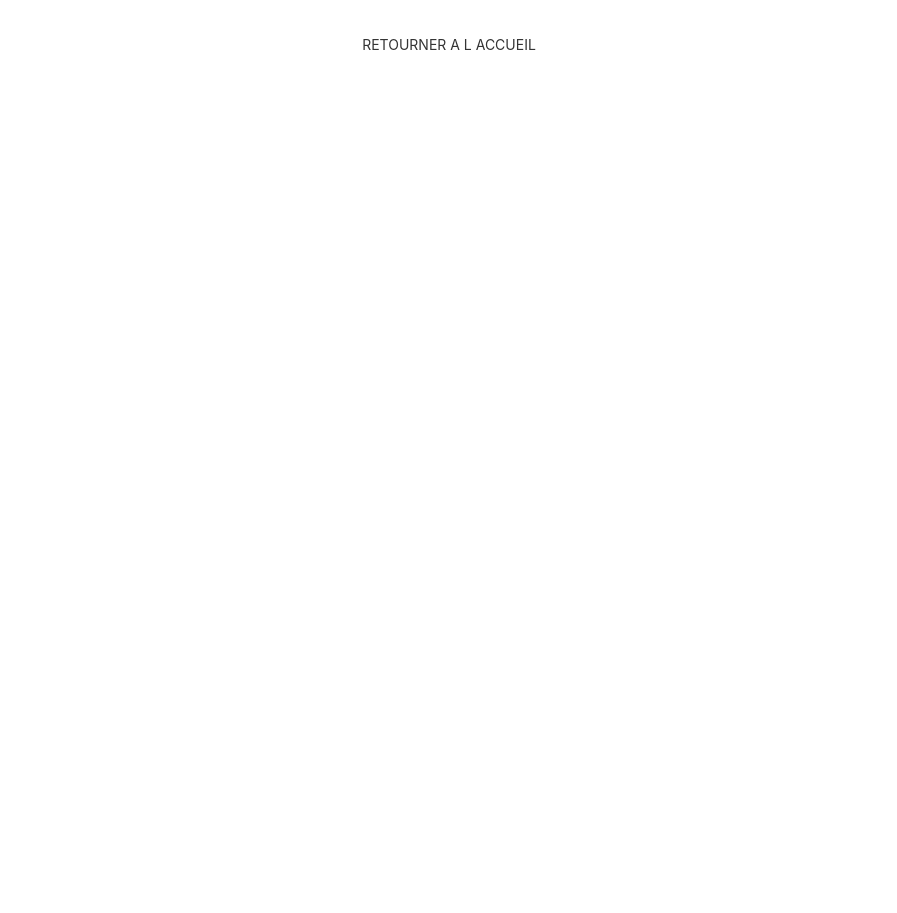
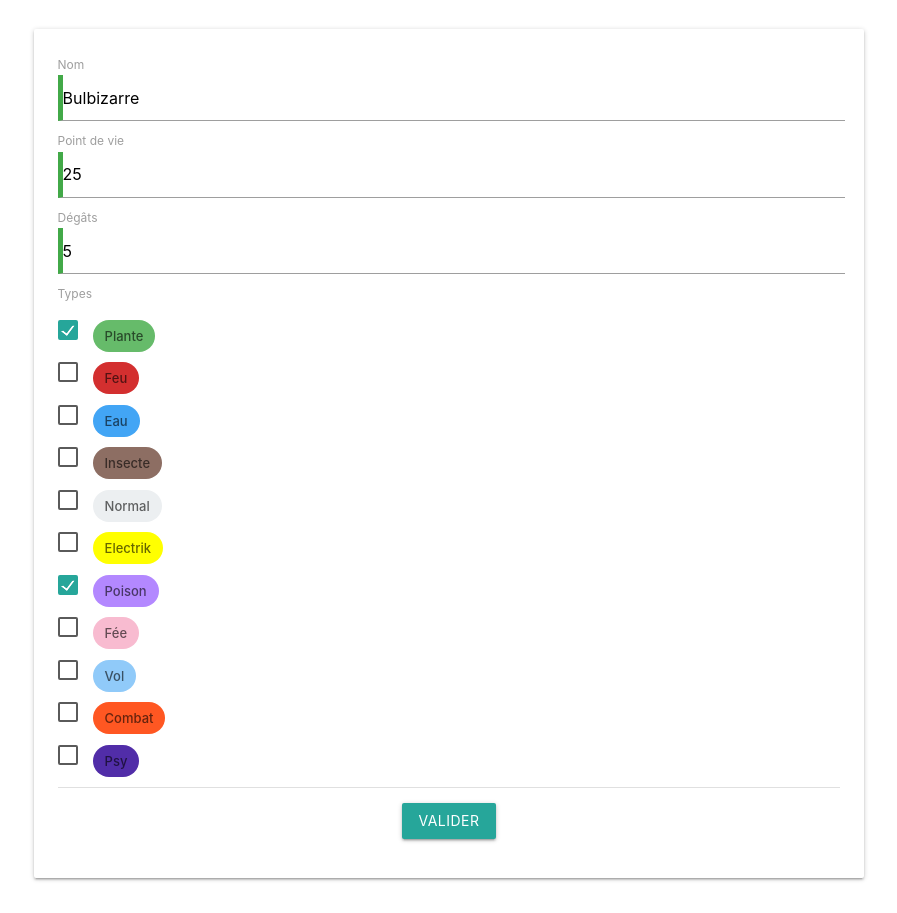
Before and after one commit to JohanCode2180100/ngPokemon, an Angular app: page /edit/pokemon/1 in a window 1280 px wide. Shown: the part 480-1393 px from the top of the page, without its empty margins (191-1088 px from the left). Before the commit the page ends 800 px from the top, so only its background shows below. Built offline with nearby package versions, Linux system fonts and the light colour scheme.

Commit message:
add edit Forms pokemon

```diff
--- a/src/app/app.module.ts
+++ b/src/app/app.module.ts
@@ -4,13 +4,14 @@ import { AppComponent } from "./app.component";
 import { AppRoutingModule } from "./app-routing.module";
 import { PageNotFoundComponent } from "./page-not-found/page-not-found.component";
 import { PokemonModule } from "./pokemon/pokemon.module";
+import { FormsModule } from "@angular/forms";
 
 @NgModule({
   //declarations des vues
   declarations: [AppComponent, PageNotFoundComponent],
   //classes necessaires au fonctionnement du module
   //ATTENTION A LA DECLARATION DES FICHIERS - POKEMON MODULE AVANT APP ROUTINGMODULE
-  imports: [BrowserModule, PokemonModule,  AppRoutingModule],
+  imports: [BrowserModule, FormsModule, PokemonModule, AppRoutingModule],
   //permet de fournir un service
   providers: [],
   //le composant racine pour le module racine, bootstrap de l app
--- a/src/app/pokemon/detail-pokemon/detail-pokemon.component.html
+++ b/src/app/pokemon/detail-pokemon/detail-pokemon.component.html
@@ -12,7 +12,7 @@
               <tr>
                 <td>Nom</td>
                 <td>
-                  <strong>{{ pokemon.name }}</strong>
+                  <strong >{{ pokemon.name }}</strong>
                 </td>
               </tr>
               <tr>
@@ -48,6 +48,7 @@
         </div>
         <div class="card-action">
           <a (click)="goBack()">Retour</a>
+          <a (click)="goToEditPokemon(pokemon)">Editer</a>
         </div>
       </div>
     </div>
--- a/src/app/pokemon/detail-pokemon/detail-pokemon.component.ts
+++ b/src/app/pokemon/detail-pokemon/detail-pokemon.component.ts
@@ -31,4 +31,7 @@ export class DetailPokemonComponent implements OnInit {
   goBack() {
     this.router.navigate(["/pokemons"]);
   }
+  goToEditPokemon(pokemon: Pokemon) {
+    this.router.navigate(["edit/pokemon", pokemon.id]);
+  }
 }
--- /dev/null
+++ b/src/app/pokemon/edit-pokemon/edit-pokemon.component.ts
@@ -0,0 +1,31 @@
+import { Component, OnInit } from "@angular/core";
+import { Pokemon } from "../pokemon";
+import { ActivatedRoute } from "@angular/router";
+import { PokemonService } from "../pokemon.service";
+
+@Component({
+  selector: "app-edit-pokemon",
+  template: ` <h2 class="center">Editer {{ pokemon?.name }}</h2>
+    <p *ngIf="pokemon" class="center"><img [src]="pokemon.picture" alt="" /></p>
+    <app-pokemon-forms
+      *ngIf="pokemon"
+      [pokemon]="pokemon"
+    ></app-pokemon-forms>`,
+  styles: [],
+})
+export class EditPokemonComponent implements OnInit {
+  pokemon: Pokemon | undefined;
+
+  constructor(
+    private route: ActivatedRoute,
+    private pokemonService: PokemonService
+  ) {}
+  ngOnInit() {
+    const pokemonId: string | null = this.route.snapshot.paramMap.get("id");
+    if (pokemonId) {
+      this.pokemon = this.pokemonService.getPokemonByID(+pokemonId);
+    } else {
+      this.pokemon = undefined;
+    }
+  }
+}
--- /dev/null
+++ b/src/app/pokemon/pokemon-forms/pokemon-forms.component.css
@@ -0,0 +1,7 @@
+.ng-valid[required]{
+border-left: 5px solid #42a948;
+
+}
+.ng-valid:not(form){
+    border-left: 5px solid #a94442;
+}
--- /dev/null
+++ b/src/app/pokemon/pokemon-forms/pokemon-forms.component.html
@@ -0,0 +1,108 @@
+<form *ngIf="pokemon" (ngSubmit)="onSubmit()" #pokemonForm="ngForm">
+  <div class="row">
+    <div class="col s8 offset-s2">
+      <div class="card-panel">
+        <!-- Pokemon name -->
+        <div class="form-group">
+          <label for="name">Nom</label>
+          <input
+            type="text"
+            class="form-control"
+            id="name"
+            required
+            pattern="^[a-zA-Z0-9àéèç]{1,25}$"
+            [(ngModel)]="pokemon.name"
+            name="name"
+            #name="ngModel"
+          />
+
+          <div
+            [hidden]="name.valid || name.pristine"
+            class="card-panel red accent-1"
+          >
+            Le nom du pokémon est requis (1-25).
+          </div>
+        </div>
+
+        <!-- Pokemon hp -->
+        <div class="form-group">
+          <label for="hp">Point de vie</label>
+          <input
+            type="number"
+            class="form-control"
+            id="hp"
+            required
+            pattern="^[0-9]{1,3}$"
+            [(ngModel)]="pokemon.hp"
+            name="hp"
+            #hp="ngModel"
+          />
+          <div
+            [hidden]="hp.valid || hp.pristine"
+            class="card-panel red accent-1"
+          >
+            Les points de vie du pokémon sont compris entre 0 et 999.
+          </div>
+        </div>
+
+        <!-- Pokemon cp -->
+        <div class="form-group">
+          <label for="cp">Dégâts</label>
+          <input
+            type="number"
+            class="form-control"
+            id="cp"
+            required
+            pattern="^[0-9]{1,2}$"
+            [(ngModel)]="pokemon.cp"
+            name="cp"
+            #cp="ngModel"
+          />
+          <div
+            [hidden]="cp.valid || cp.pristine"
+            class="card-panel red accent-1"
+          >
+            Les dégâts du pokémon sont compris entre 0 et 99.
+          </div>
+        </div>
+
+        <!-- Pokemon types -->
+        <form class="form-group">
+          <label for="types">Types</label>
+          <p *ngFor="let type of types">
+            <label>
+              <input
+                type="checkbox"
+                class="filled-in"
+                id="{{ type }}"
+                [value]="type"
+                [checked]="hasType(type)"
+                [disabled]="!isTypesValid(type)"
+                (change)="selectType($event, type)"
+              />
+              <span [attr.for]="type">
+                <div class="{{ type | pokemonTypeColor }}">
+                  {{ type }}
+                </div>
+              </span>
+            </label>
+          </p>
+        </form>
+
+        <!-- Submit button -->
+        <div class="divider"></div>
+        <div class="section center">
+          <!-- [disabled] est desactive si le form n est pas correct-->
+          <button
+            type="submit"
+            class="waves-effect waves-light btn"
+            [disabled]="!pokemonForm.form.valid"
+          >
+            Valider
+          </button>
+        </div>
+      </div>
+    </div>
+  </div>
+</form>
+<h3 *ngIf="!pokemon" class="center">Aucun pokémon à éditer...</h3>
--- /dev/null
+++ b/src/app/pokemon/pokemon-forms/pokemon-forms.component.ts
@@ -0,0 +1,56 @@
+import { Component, Input, OnInit } from "@angular/core";
+import { PokemonService } from "../pokemon.service";
+import { Pokemon } from "../pokemon";
+import { Router } from "@angular/router";
+
+@Component({
+  selector: "app-pokemon-forms",
+  templateUrl: "./pokemon-forms.component.html",
+  styleUrls: ["./pokemon-forms.component.css"],
+})
+export class PokemonFormsComponent implements OnInit {
+  //variables pour les types de pokemons
+  @Input() pokemon: Pokemon;
+  types: string[];
+
+  // injection du service
+  constructor(private pokemonService: PokemonService, private router: Router) {}
+  //initialisation avec le service
+  ngOnInit() {
+    this.types = this.pokemonService.getPokemonTypeList();
+    //pokemonTypeList
+  }
+  //retourne un boolean si le pokemon est du bon type
+  hasType(types: string): boolean {
+    return this.pokemon.types.includes(types);
+  }
+
+  selectType($event: Event, type: string) {
+    const isChecked: boolean = ($event.target as HTMLInputElement).checked;
+    //si checked on affecte le type au pokemon
+    if (isChecked) {
+      this.pokemon.types.push(type);
+      // sinon on retire le type
+    } else {
+      const index = this.pokemon.types.indexOf(type);
+      this.pokemon.types.splice(index, 1);
+    }
+  }
+  //bloquer ou debloquer les checkboxs
+  isTypesValid(type: string): boolean {
+    if (this.pokemon.types.length == 1 && this.hasType(type)) {
+      return false;
+    }
+    if (this.pokemon.types.length > 2 && !this.hasType(type)) {
+      return false;
+    }
+
+    return true;
+  }
+
+  onSubmit() {
+    console.log("Submit Form !");
+    // a la soumission on redirige vers le pokemon demande
+    this.router.navigate(["/pokemons", this.pokemon.id]);
+  }
+}
```
Also changed, not shown: src/app/pokemon/pokemon.module.ts (+8 -2 lines).
